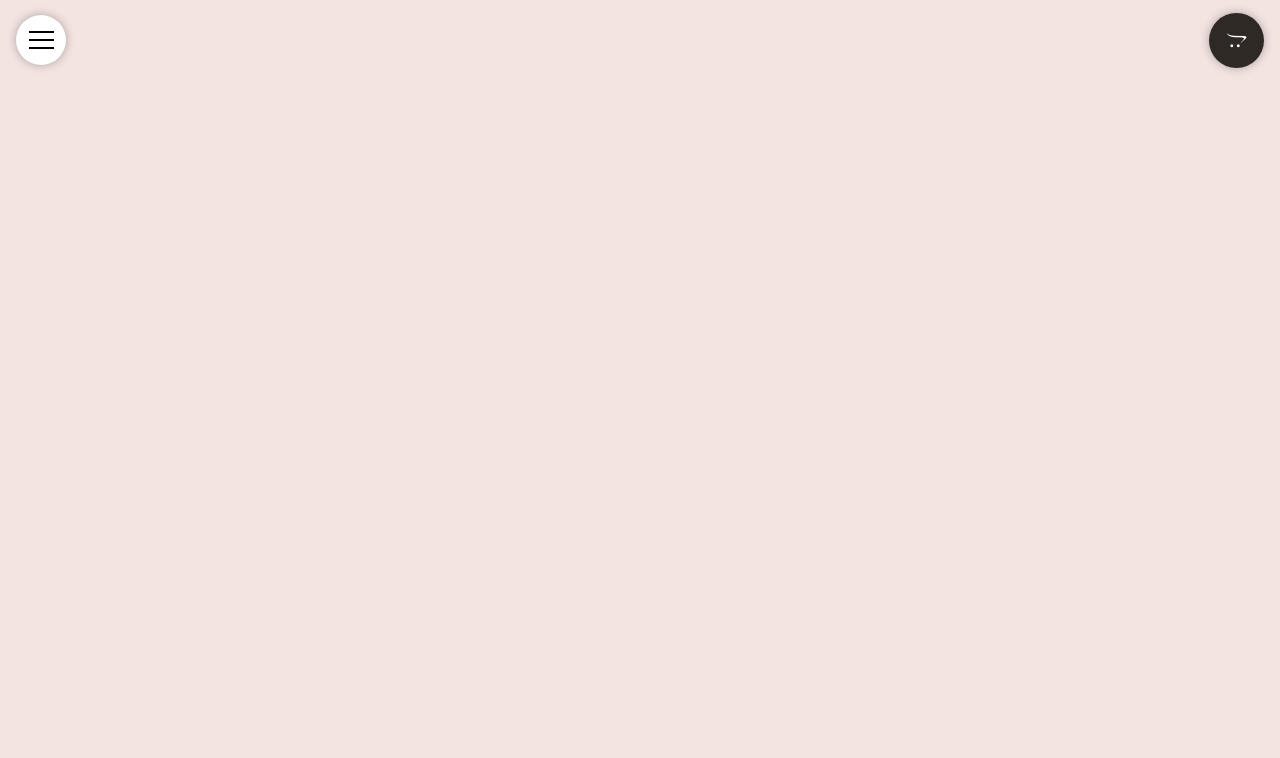
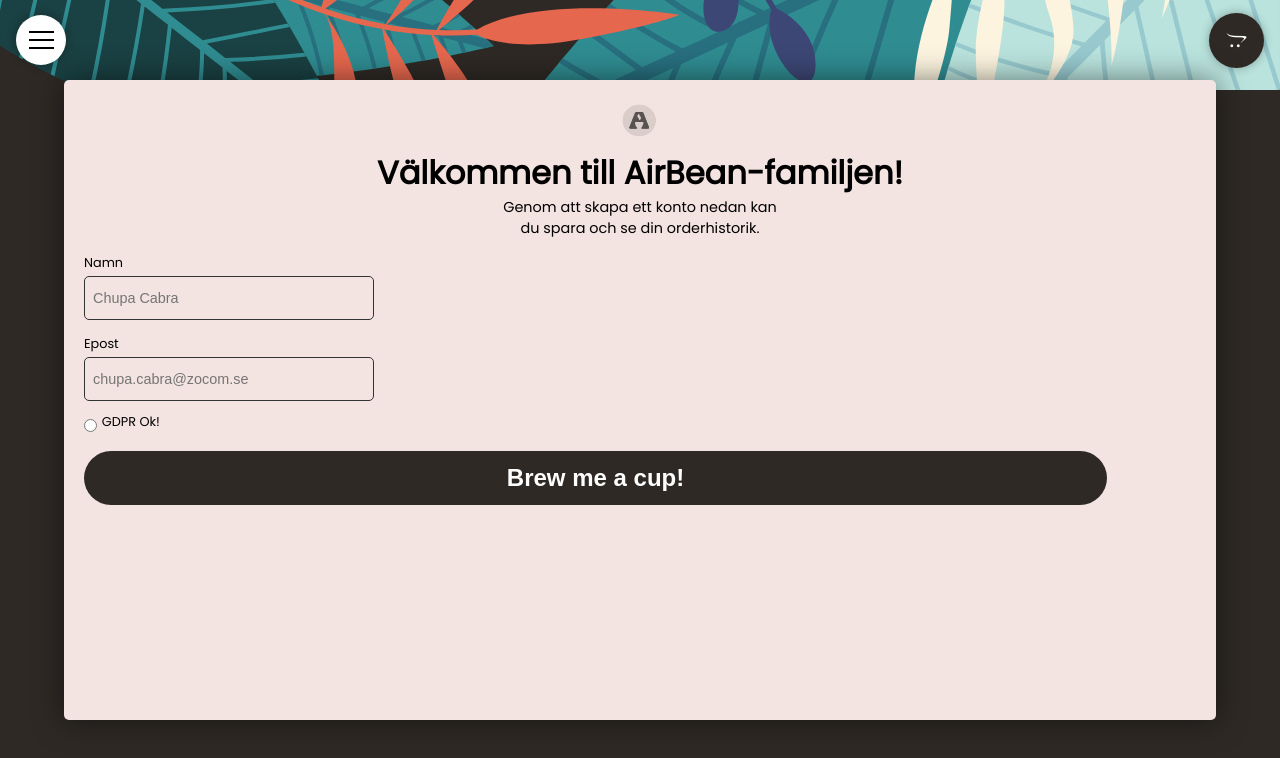
Before and after one commit to jenseneducation-Aleksander-Dimitrijevic/airbean_slutprojekt, a Vue app: page /profile in a window 1280 px wide. Shown: the top 758 px of the page. Built offline with nearby package versions, Linux system fonts and the light colour scheme; no server answers; a web font is replaced by a local one.

Commit message:
register page created + added styles

```diff
--- a/src/components/Form.vue
+++ b/src/components/Form.vue
@@ -1,16 +1,20 @@
 <template>
-  <form>
+  <form class="form-container">
     <div>
-      <label for="name">Namn</label>
-      <input type="text" placeholder="John Doe" />
+      <span>
+        <label for="name">Namn</label>
+      </span>
+      <input type="text" placeholder="Chupa Cabra" />
     </div>
     <div>
-      <label for="email">Epost</label>
-      <input type="text" placeholder="John.Doe@yourmail.com" />
+      <span>
+        <label for="email">Epost</label>
+      </span>
+      <input type="text" placeholder="chupa.cabra@zocom.se" />
     </div>
-    <div>
+    <div id="radio-container">
       <input type="radio" />
-      GDPR ok!
+      <label for="radio">GDPR Ok!</label>
     </div>
   </form>
 </template>
@@ -22,4 +26,37 @@
 </script>
 
 <style lang="scss" scoped>
+.form-container {
+  input[type="text"] {
+    width: 290px;
+    margin: 2px auto;
+    font-size: 0.9rem;
+    border-radius: 5px;
+    background: transparent;
+    border: 1px solid #333;
+    padding: 13px 8px 13px 8px;
+  }
+
+  label {
+    font-size: 0.8rem;
+  }
+
+  span {
+    display: block;
+  }
+
+  #radio-container {
+    display: flex;
+    align-items: center;
+
+    input[type="radio"] {
+      margin-right: 0.3rem;
+      margin-top: 0.5rem;
+    }
+  }
+
+  div {
+    margin-bottom: 0.5rem;
+  }
+}
 </style>
--- /dev/null
+++ b/src/components/Register.vue
@@ -0,0 +1,81 @@
+<template>
+  <div class="register-cart">
+    <div class="cart-text">
+      <img :src="require('@/assets/img/airbeanicon.jpg')" alt="logo" />
+      <h1>
+        Välkommen till
+        AirBean-familjen!
+      </h1>
+      <h6>
+        Genom att skapa ett konto nedan kan
+        <span>du spara och se din orderhistorik.</span>
+      </h6>
+    </div>
+    <Form />
+    <router-link :to="{name: 'profile'}">
+      <button class="goRegister">Brew me a cup!</button>
+    </router-link>
+  </div>
+</template>
+
+<script>
+import Form from "@/components/Form.vue";
+export default {
+  components: {
+    Form
+  }
+};
+</script>
+
+<style lang="scss" scoped>
+.register-cart {
+  left: -50%;
+  right: -50%;
+  top: 5rem;
+  z-index: 1;
+  width: 90%;
+  height: 80%;
+  margin: 0 auto 2rem auto;
+  padding: 20px;
+  position: fixed;
+  overflow-y: auto;
+  background: #f3e4e1;
+  border-radius: 5px;
+  box-shadow: 0 0 30px rgba(#000, 0.5);
+
+  .cart-text {
+    text-align: center;
+    padding-bottom: 10px;
+  }
+
+  img {
+    height: 42px;
+    width: 60px;
+  }
+
+  h6 {
+    font-weight: 100;
+    font-size: 0.9rem;
+
+    span {
+      display: block;
+    }
+  }
+
+  .goRegister {
+    width: 92%;
+    border: none;
+    outline: none;
+    padding: 13px;
+    color: #fff;
+    cursor: pointer;
+    font-weight: bold;
+    margin: 2rem auto;
+    font-size: 1.5rem;
+    margin-top: 0.7rem;
+    text-align: center;
+    border-radius: 40px;
+    background: #2e2925;
+  }
+}
+</style>
--- a/src/components/Sidemenu.vue
+++ b/src/components/Sidemenu.vue
@@ -14,6 +14,9 @@
       </li>
       <li>
         <router-link class="b-bottom" to="/our-coffee" @click.native="toggleMenu">Vårt kaffe</router-link>
+      </li>
+      <li>
+        <router-link class="b-bottom" to="/profile" @click.native="toggleMenu">Min profil</router-link>
       </li>
       <li>
         <router-link to="/status" @click.native="toggleMenu">Orderstatus</router-link>
--- a/src/router/index.js
+++ b/src/router/index.js
@@ -1,9 +1,11 @@
 import Vue from "vue";
 import VueRouter from "vue-router";
-import Home from "../views/Home.vue";
-import Menu from "../views/Menu.vue";
-import OurCoffee from "../views/OurCoffee.vue";
+import Home from "@/views/Home.vue";
+import Menu from "@/views/Menu.vue";
+import OurCoffee from "@/views/OurCoffee.vue";
 import Status from "@/views/Status.vue";
+import Profile from '@/views/Profile.vue';
+
 
 Vue.use(VueRouter);
 
@@ -27,6 +29,11 @@
     path: "/status",
     name: "status",
     component: Status
+  },
+  {
+    path: "/profile",
+    name: "profile",
+    component: Profile
   }
 ];
 
--- /dev/null
+++ b/src/views/Profile.vue
@@ -0,0 +1,24 @@
+<template>
+  <div class="profile-page">
+    <Banner :imgUrl="require('@/assets/img/graphics-header.svg')" />
+    <Register />
+  </div>
+</template>
+
+<script>
+import Banner from "@/components/Banner.vue";
+import Register from "@/components/Register.vue";
+export default {
+  components: {
+    Banner,
+    Register
+  }
+};
+</script>
+
+<style lang="scss" scoped>
+.profile-page {
+  height: 100vh;
+  background: #2e2925;
+}
+</style>
```
Also changed, not shown: src/assets/img/airbeanicon.jpg (added).
